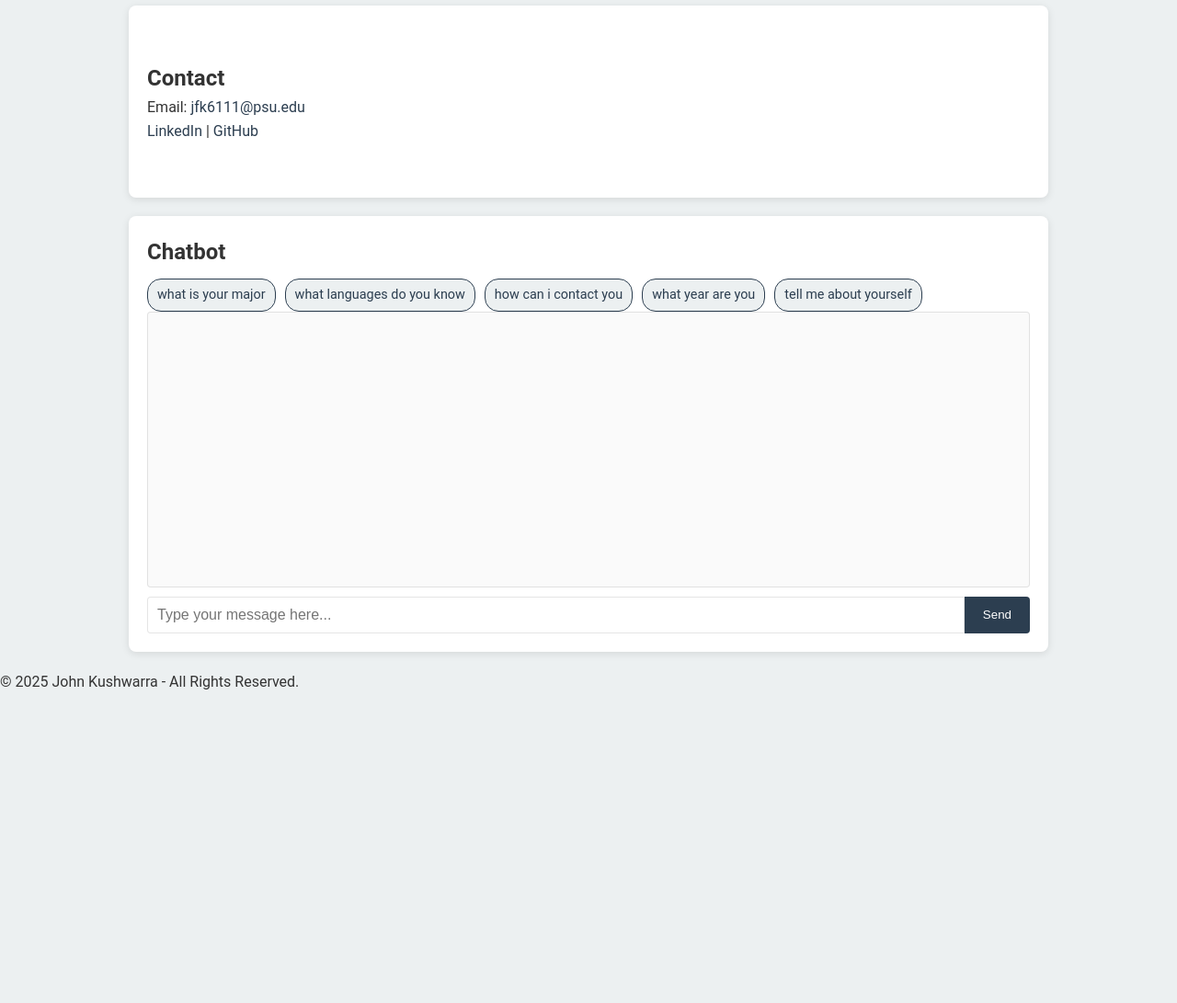
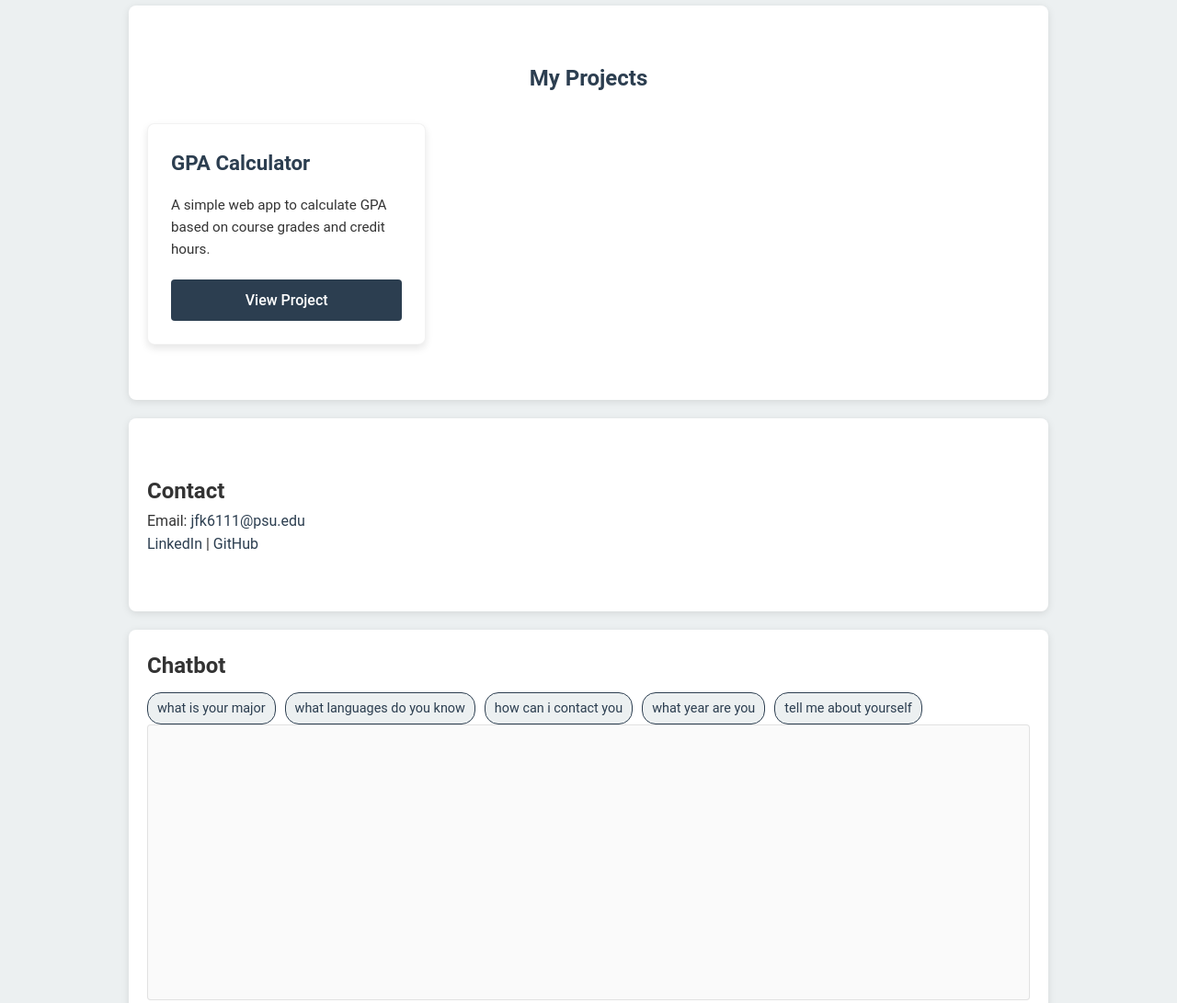
Before and after one commit to johnkush50/johnkush50.github.io, a plain HTML site: page index.html in a window 1280 px wide. Shown: the part 900-1991 px from the top of the page at 92% size. Before the commit the page ends 1654 px from the top, so only its background shows below. Drawn offline with Linux system fonts and the light colour scheme.

Commit message:
Projects section added

```diff
--- a/index.html
+++ b/index.html
@@ -17,6 +17,7 @@
                 <li><a href="#about">About</a></li>
                 <li><a href="#education">Education</a></li>
                 <li><a href="#skills">Skills</a></li>
+                <li><a href="#projects">Projects</a></li>
                 <li><a href="#contact">Contact</a></li>
             </ul>
         </nav>
@@ -48,6 +49,28 @@
                 <li>HTML & CSS</li>
                 <li>Git & GitHub</li>
             </ul>
+        </section>
+
+        <!-- Projects Section -->
+        <section id="projects">
+            <h2>My Projects</h2>
+            <div id="projects-container">
+                <!-- Project Card 1 -->
+                <div class="project-card">
+                    <h3>GPA Calculator</h3>
+                    <p>A simple web app to calculate GPA based on course grades and credit hours.</p>
+                    <a href="https://johnkush50.github.io/gpa-calculator" class="project-link" target="_blank">View Project</a>
+                </div>
+
+                <!-- Additional Project Cards can be added here -->
+                <!--
+                <div class="project-card">
+                    <h3>Project Title</h3>
+                    <p>Brief project description goes here.</p>
+                    <a href="#" class="project-link" target="_blank">View Project</a>
+                </div>
+                -->
+            </div>
         </section>
 
         <!-- Contact Section -->
--- a/scroll.js
+++ b/scroll.js
@@ -22,6 +22,9 @@ document.addEventListener('DOMContentLoaded', function() {
             // On desktop, always show the header
             header.classList.remove('header-hidden');
         }
+
+        // Check for project cards in viewport and animate them
+        animateProjectsOnScroll();
     }
 
     // Throttle scroll events for better performance
@@ -38,4 +41,71 @@ document.addEventListener('DOMContentLoaded', function() {
 
     // Initialize header state on page load
     handleScroll();
+
+    // ============ SMOOTH SCROLLING FOR NAVIGATION ============
+
+    // Get all navigation links
+    const navLinks = document.querySelectorAll('nav a');
+
+    // Add click event listener to each navigation link
+    navLinks.forEach(link => {
+        link.addEventListener('click', function(e) {
+            // Prevent default anchor link behavior
+            e.preventDefault();
+
+            // Get the target section id from the href attribute
+            const targetId = this.getAttribute('href');
+
+            // Get the target element
+            const targetSection = document.querySelector(targetId);
+
+            // Scroll smoothly to the target section
+            if (targetSection) {
+                window.scrollTo({
+                    top: targetSection.offsetTop - 70, // Offset for header height
+                    behavior: 'smooth'
+                });
+            }
+        });
+    });
+
+    // ============ PROJECT CARDS REVEAL ANIMATION ============
+
+    // Function to check if an element is in the viewport
+    function isElementInViewport(el) {
+        const rect = el.getBoundingClientRect();
+        return (
+            rect.top <= (window.innerHeight || document.documentElement.clientHeight) * 0.8 && // 80% of viewport height
+            rect.bottom >= 0
+        );
+    }
+
+    // Function to animate project cards when they come into view
+    function animateProjectsOnScroll() {
+        // Get all project cards
+        const projectCards = document.querySelectorAll('.project-card');
+
+        // Check each card and add reveal class when in viewport
+        projectCards.forEach(card => {
+            if (isElementInViewport(card) && !card.classList.contains('revealed')) {
+                card.classList.add('revealed');
+            }
+        });
+    }
+
+    // Initialize project cards with a hidden state
+    function initProjectCards() {
+        const projectCards = document.querySelectorAll('.project-card');
+        projectCards.forEach((card, index) => {
+            // Add initial hidden class and staggered delay
+            card.classList.add('project-hidden');
+            card.style.transitionDelay = (index * 0.1) + 's';
+        });
+
+        // Initially check if any cards are in viewport
+        setTimeout(animateProjectsOnScroll, 100);
+    }
+
+    // Initialize project cards
+    initProjectCards();
 });
--- a/style.css
+++ b/style.css
@@ -258,3 +258,115 @@ main section:nth-of-type(4) {
         padding: 8px 16px;
     }
 }
+
+/* Footer Styles */
+footer {
+    text-align: center;
+    padding: 20px;
+    margin-top: 20px;
+    background: var(--primary-color);
+    color: #fff;
+}
+
+/* Projects Section Styles */
+#projects {
+    padding: 60px 20px;
+    margin: 20px auto;
+    max-width: 1000px;
+    background: #fff;
+    border-radius: 8px;
+    box-shadow: 0 2px 8px var(--light-shadow);
+    opacity: 0;
+    transform: translateY(20px);
+    animation: fadeInUp 1s forwards;
+    animation-delay: 0.7s; /* Follow the staggered animation pattern */
+}
+
+#projects h2 {
+    margin-bottom: 30px;
+    color: var(--primary-color);
+    text-align: center;
+}
+
+#projects-container {
+    display: grid;
+    grid-template-columns: repeat(auto-fill, minmax(300px, 1fr));
+    gap: 25px;
+}
+
+.project-card {
+    background: #fff;
+    border-radius: 8px;
+    box-shadow: 0 4px 8px var(--light-shadow);
+    padding: 25px;
+    transition: all 0.3s ease;
+    display: flex;
+    flex-direction: column;
+    height: 100%;
+    border: 1px solid rgba(0,0,0,0.05);
+}
+
+/* Project card reveal animation styles */
+.project-hidden {
+    opacity: 0;
+    transform: translateY(30px);
+}
+
+.project-card.revealed {
+    opacity: 1;
+    transform: translateY(0);
+}
+
+.project-card:hover {
+    transform: translateY(-5px);
+    box-shadow: 0 8px 16px var(--light-shadow);
+}
+
+.project-card h3 {
+    color: var(--primary-color);
+    margin-bottom: 15px;
+    font-size: 1.4rem;
+}
+
+.project-card p {
+    color: var(--text-color);
+    margin-bottom: 20px;
+    flex-grow: 1;
+    font-size: 0.95rem;
+    line-height: 1.6;
+}
+
+.project-link {
+    display: inline-block;
+    padding: 10px 20px;
+    background-color: var(--primary-color);
+    color: #fff;
+    text-decoration: none;
+    border-radius: 4px;
+    transition: all 0.3s ease;
+    text-align: center;
+    font-weight: 500;
+}
+
+.project-link:hover {
+    background-color: var(--accent-color);
+    transform: scale(1.05);
+}
+
+/* Responsive adjustments for Projects section */
+@media (max-width: 768px) {
+    #projects-container {
+        grid-template-columns: repeat(auto-fill, minmax(250px, 1fr));
+        gap: 20px;
+    }
+}
+
+@media (max-width: 480px) {
+    #projects-container {
+        grid-template-columns: 1fr;
+    }
+
+    .project-card {
+        padding: 20px;
+    }
+}
```
